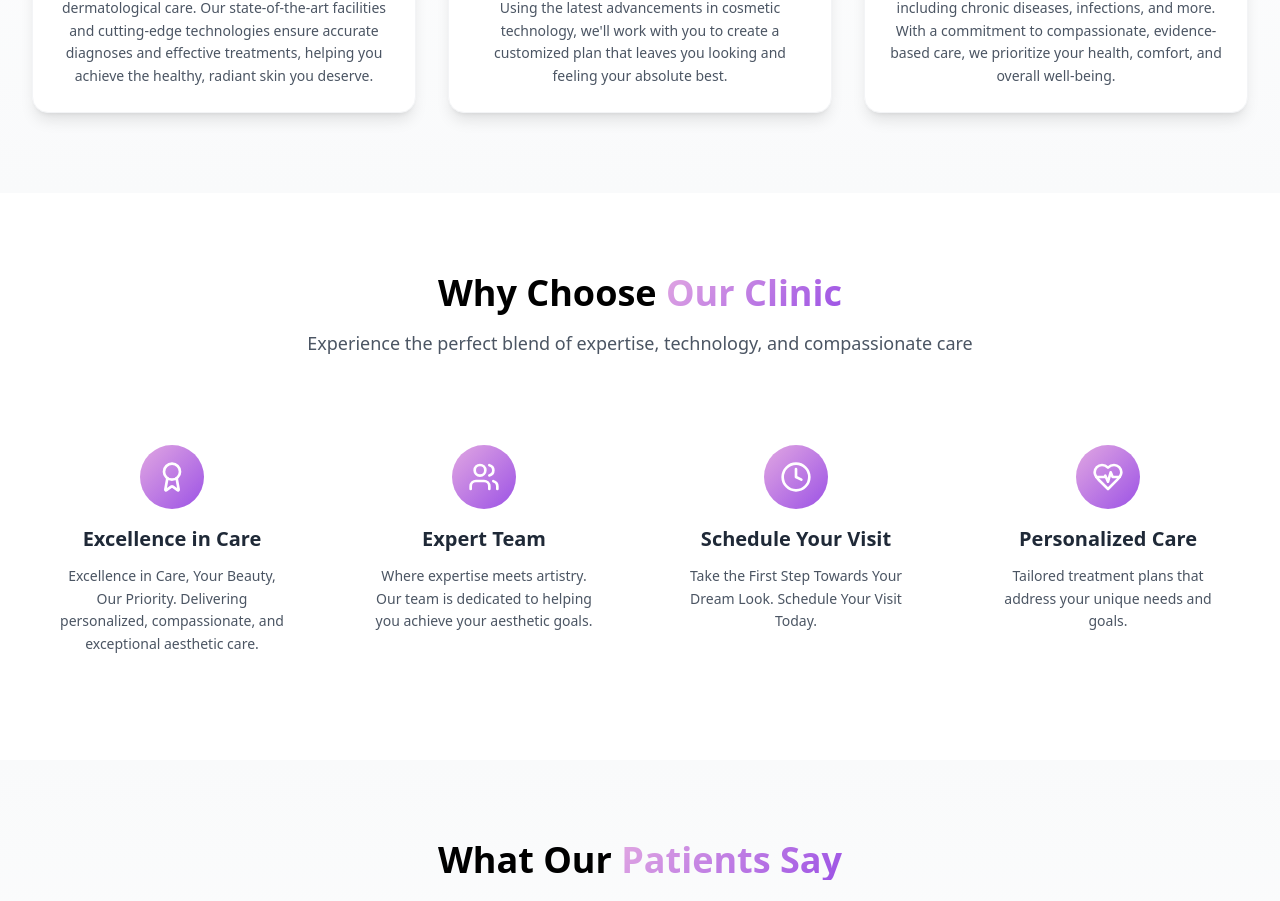
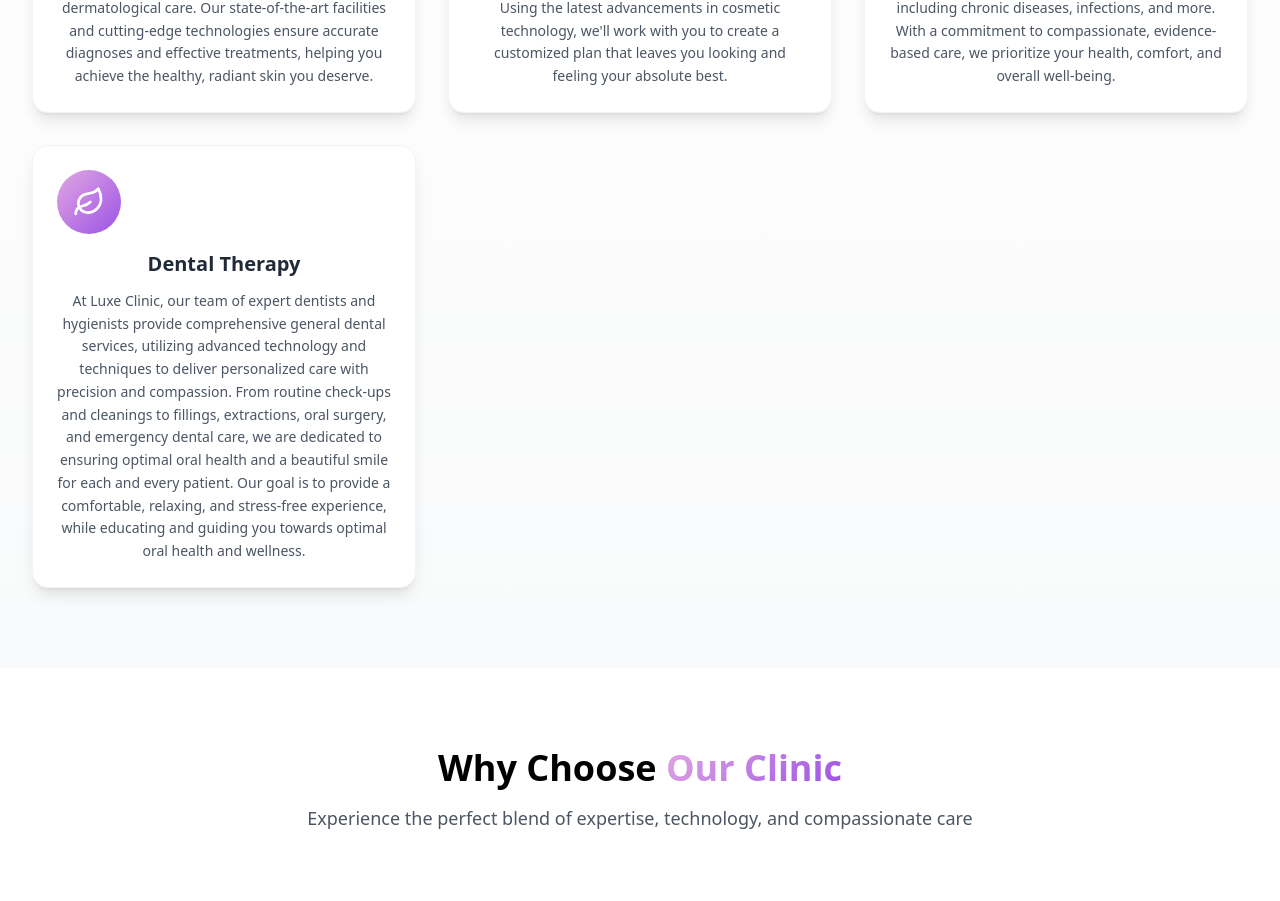
Before and after one commit to amartey-tricky/luxe, a Next.js app: page / in a window 1280 px wide. Shown: the part 1371-2272 px from the top of the page. Built offline with nearby package versions, Linux system fonts and the light colour scheme; no server answers.

Commit message:
Update treatment-data.ts

```diff
--- a/components/home/treatments/treatment-data.ts
+++ b/components/home/treatments/treatment-data.ts
@@ -1,7 +1,8 @@
 import {
   Sparkles,
   Syringe,
-  UserPlus
+  UserPlus,
+  Leaf
 } from "lucide-react";
 
 export const treatments = [
@@ -22,5 +23,11 @@ export const treatments = [
     title: "Medical Treatments",
     description: "At Luxe, our medical therapy services focus on delivering holistic, patient-centered care. Our experienced healthcare professionals work closely with you to develop personalized treatment plans, addressing a wide range of medical concerns, including chronic diseases, infections, and more. With a commitment to compassionate, evidence-based care, we prioritize your health, comfort, and overall well-being.",
     icon: Syringe,
-  }
+  },
+    {
+    id: "dental",
+    title: "Dental Therapy",
+    description: "At Luxe Clinic, our team of expert dentists and hygienists provide comprehensive general dental services, utilizing advanced technology and techniques to deliver personalized care with precision and compassion. From routine check-ups and cleanings to fillings, extractions, oral surgery, and emergency dental care, we are dedicated to ensuring optimal oral health and a beautiful smile for each and every patient. Our goal is to provide a comfortable, relaxing, and stress-free experience, while educating and guiding you towards optimal oral health and wellness.",
+    icon: Leaf,
+  },
 ];
```
